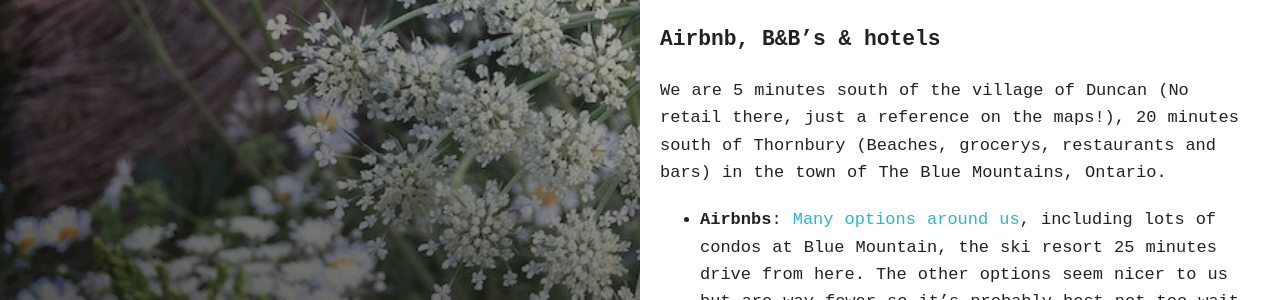
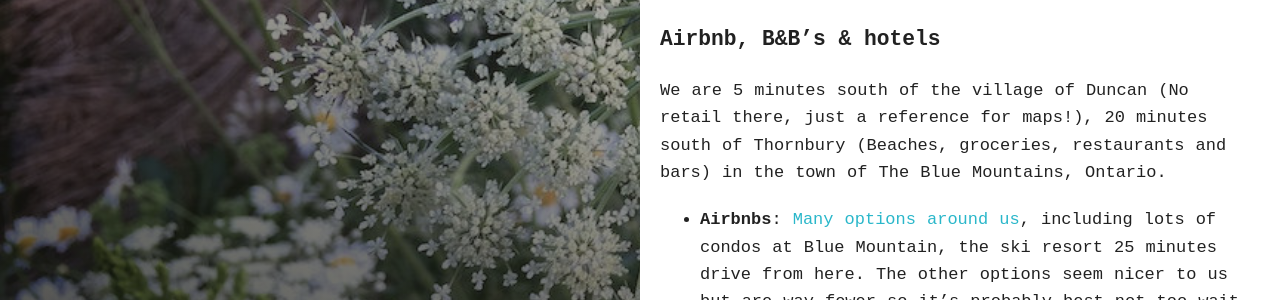
Before and after one commit to kevwalsh/carota, a Jekyll site: the page built from _posts/2016-01-05-where-to-sleep.md, in a window 1280 px wide. Shown: the part 500-800 px from the top of the page. Built offline with Jekyll 4.4.1, drawn with Linux system fonts in a browser that asks for light colours.

Commit message:
Update 2016-01-05-where-to-sleep.md

```diff
--- a/_posts/2016-01-05-where-to-sleep.md
+++ b/_posts/2016-01-05-where-to-sleep.md
@@ -22,7 +22,7 @@ If you're coming from Toronto (and have a chance to come visit anytime you want,
 
 #### Airbnb, B&B's & hotels
 
-We are 5 minutes south of the village of Duncan (No retail there, just a reference on the maps!), 20 minutes south of Thornbury (Beaches, grocerys, restaurants and bars) in the town of The Blue Mountains, Ontario.
+We are 5 minutes south of the village of Duncan (No retail there, just a reference for maps!), 20 minutes south of Thornbury (Beaches, groceries, restaurants and bars) in the town of The Blue Mountains, Ontario.
 
 - **Airbnbs**: [Many options around us](https://www.airbnb.ca/s/Duncan--Canada?checkin=29-07-2016&checkout=01-08-2016&guests=2&room_types%5B%5D=Entire+home%2Fapt&sw_lat=44.26659464166998&sw_lng=-80.60931852550351&ne_lat=44.52074649763&ne_lng=-80.28659513683164&search_by_map=true&zoom=11&ss_id=2ulkhhr6&s_tag=oH5o_ORV), including lots of condos at Blue Mountain, the ski resort 25 minutes drive from here. The other options seem nicer to us but are way fewer so it's probably best not too wait to long.
 
```
